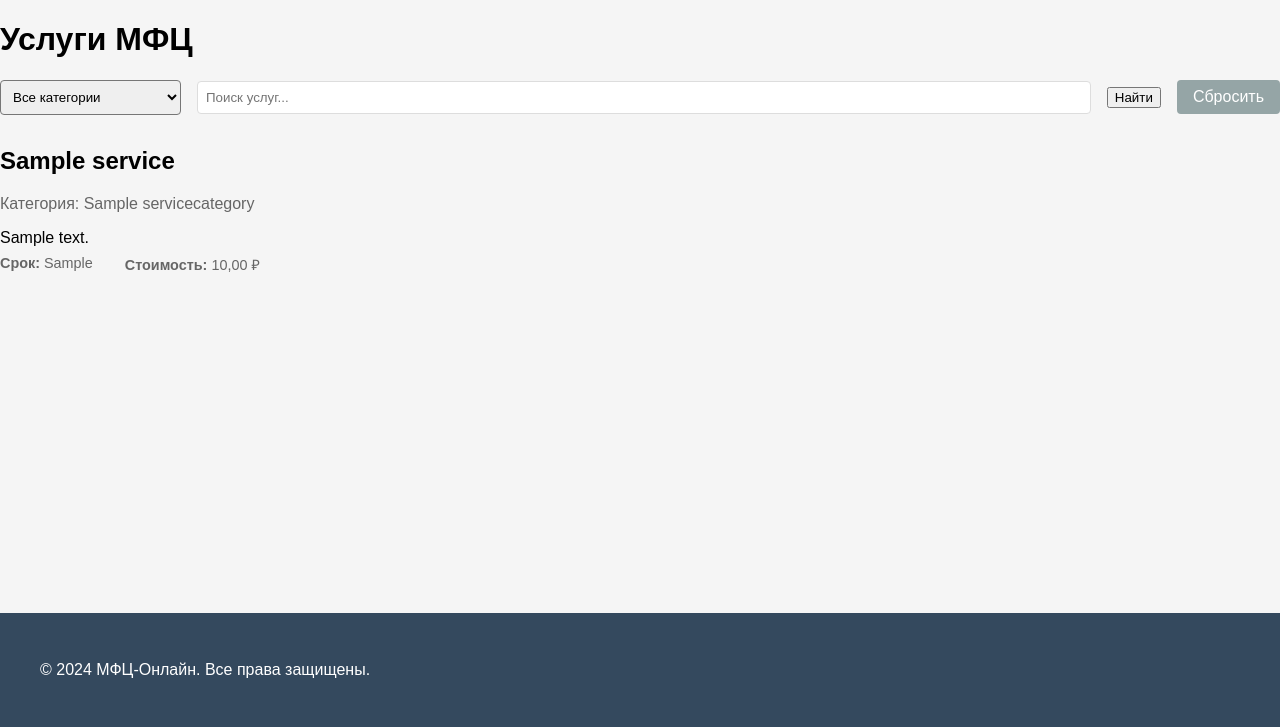
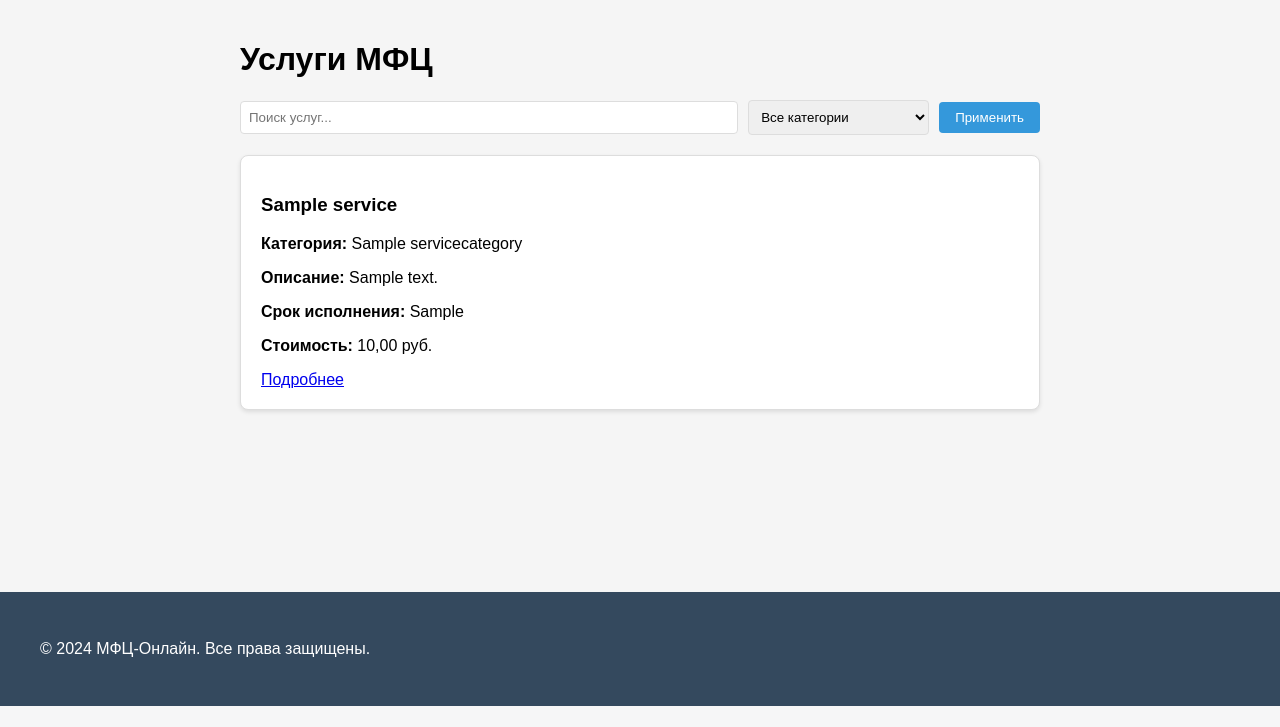
Before and after one commit to Fenere35/MFC, a Django app: page /services/ in a window 1280 px wide. Shown: the part 112-839 px from the top of the page. After the commit the page ends 818 px from the top, so only its background shows below. Run offline with Django 5.2, Linux system fonts and the light colour scheme; tables that the repository leaves empty hold one stand-in row (values such as "Sample post").

Commit message:
Исправление ошибки в service_list - добавлены возвраты HttpResponse и обработка исключений

```diff
--- a/services/templates/services/service_list.html
+++ b/services/templates/services/service_list.html
@@ -1,15 +1,21 @@
-{% extends 'services/base.html' %}
+{% extends "services/base.html" %}
 
 {% block title %}Услуги МФЦ - МФЦ-Онлайн{% endblock %}
 
 {% block content %}
+<div class="container">
     <h1>Услуги МФЦ</h1>
 
+    <!-- Общая форма для поиска и фильтрации -->
+    <form method="get" action="{% url 'services:service_list' %}" style="margin-bottom: 20px;">
+        <div style="display: flex; gap: 10px; align-items: center; flex-wrap: wrap;">
+            <!-- Поле поиска -->
+            <input type="text" name="q" placeholder="Поиск услуг..."
+                   value="{{ query|default:'' }}"
+                   style="flex: 1; min-width: 200px; padding: 8px; border: 1px solid #ddd; border-radius: 4px;">
+
             <!-- Фильтр по категориям -->
-<div style="margin-bottom: 2rem;">
-    <form method="get" class="search-form">
-        <div style="display: flex; gap: 1rem; align-items: center; flex-wrap: wrap;">
-            <select name="category" onchange="this.form.submit()" style="padding: 0.5rem; border-radius: 4px;">
+            <select name="category" style="padding: 8px; border: 1px solid #ddd; border-radius: 4px;">
                 <option value="">Все категории</option>
                 {% for category in categories %}
                     <option value="{{ category.id }}" {% if selected_category == category.id|stringformat:"i" %}selected{% endif %}>
@@ -18,44 +24,66 @@
                 {% endfor %}
             </select>
 
-            <input type="text" name="search" placeholder="Поиск услуг..." value="{{ search_query }}"
-                   style="flex: 1; min-width: 200px; padding: 0.5rem; border: 1px solid #ddd; border-radius: 4px;">
-            <button type="submit">Найти</button>
-            <a href="{% url 'services:service_list' %}" style="padding: 0.5rem 1rem; background: #95a5a6; color: white; text-decoration: none; border-radius: 4px;">
+            <!-- Кнопки -->
+            <button type="submit" style="padding: 8px 16px; background: #3498db; color: white; border: none; border-radius: 4px; cursor: pointer;">
+                Применить
+            </button>
+
+            {% if query or selected_category %}
+            <a href="{% url 'services:service_list' %}" style="padding: 8px 16px; background: #95a5a6; color: white; text-decoration: none; border-radius: 4px;">
                 Сбросить
             </a>
+            {% endif %}
         </div>
     </form>
+
+    <!-- Результаты поиска -->
+    {% if query %}
+        <div style="margin-bottom: 15px;">
+            <p>Результаты поиска по запросу: "<strong>{{ query }}</strong>"</p>
+            <p>Найдено услуг: {{ services.count }}</p>
         </div>
+    {% endif %}
 
     <!-- Список услуг -->
-<div class="service-list">
     {% for service in services %}
     <div class="card">
-            <h2>
-                <a href="{% url 'services:service_detail' service.id %}" style="color: inherit; text-decoration: none;">
-                    {{ service.name }}
-                </a>
-            </h2>
-            <p style="color: #666; margin-bottom: 0.5rem;">
-                Категория: {{ service.category.name }}
-            </p>
-            <p style="margin-bottom: 0.5rem;">{{ service.description|truncatewords:30 }}</p>
-            <div style="display: flex; gap: 2rem; color: #666; font-size: 0.9rem;">
-                <span><strong>Срок:</strong> {{ service.execution_term }}</span>
-                <span><strong>Стоимость:</strong>
+        <h3>{{ service.name }}</h3>
+        <p><strong>Категория:</strong> {{ service.category.name }}</p>
+        <p><strong>Описание:</strong> {{ service.description|truncatewords:30 }}</p>
+        <p><strong>Срок исполнения:</strong> {{ service.execution_term }}</p>
+        <p><strong>Стоимость:</strong>
             {% if service.cost > 0 %}
-                        {{ service.cost }} ₽
+                {{ service.cost }} руб.
             {% else %}
                 Бесплатно
             {% endif %}
-                </span>
-            </div>
+        </p>
+        <a href="{% url 'services:service_detail' service.id %}">Подробнее</a>
     </div>
     {% empty %}
     <div class="card">
         <p>Услуги не найдены.</p>
+        {% if query %}
+            <p>Попробуйте изменить поисковый запрос.</p>
+        {% endif %}
     </div>
     {% endfor %}
 </div>
+
+<style>
+.card {
+    background: white;
+    border: 1px solid #ddd;
+    border-radius: 8px;
+    padding: 20px;
+    margin-bottom: 15px;
+    box-shadow: 0 2px 4px rgba(0,0,0,0.1);
+}
+.container {
+    max-width: 800px;
+    margin: 0 auto;
+    padding: 20px;
+}
+</style>
 {% endblock %}
--- a/services/views.py
+++ b/services/views.py
@@ -2,183 +2,289 @@
 from django.db.models import Q, Count, Avg
 from django.utils import timezone
 from django.contrib.auth.decorators import login_required
-from django.http import HttpResponse, Http404
+from django.http import HttpResponse, Http404, JsonResponse
 from django.core.paginator import Paginator
 from .models import *
 
 def home(request):
     """Главная страница с виджетами"""
-    # Виджет 1: Последние новости
-    latest_news = News.objects.select_related('author').order_by('-published_at')[:5]
+    try:
+        # Виджет 1: Последние новости
+        latest_news = News.objects.select_related('author').order_by('-published_at')[:5]
 
-    # Виджет 2: Популярные услуги (по количеству заявлений)
-    popular_services = Service.objects.annotate(
-        application_count=Count('application')
-    ).order_by('-application_count')[:5]
+        # Виджет 2: Популярные услуги (по количеству заявлений)
+        popular_services = Service.objects.annotate(
+            application_count=Count('application')
+        ).order_by('-application_count')[:5]
 
-    # Виджет 3: Офисы МФЦ
-    offices = MFCOffice.objects.annotate(
-        service_count=Count('officeservice')
-    ).order_by('?')[:5]
+        # Виджет 3: Офисы МФЦ
+        offices = MFCOffice.objects.annotate(
+            service_count=Count('officeservice')
+        ).order_by('?')[:5]
 
-    # Виджет 4: Статистика (агрегатные функции)
-    stats = {
-        'total_services': Service.objects.count(),
-        'total_offices': MFCOffice.objects.count(),
-        'total_applications': Application.objects.count(),
-        'avg_service_cost': Service.objects.aggregate(avg_cost=Avg('cost'))['avg_cost'] or 0,
-    }
+        # Виджет 4: Статистика (агрегатные функции)
+        stats = {
+            'total_services': Service.objects.count(),
+            'total_offices': MFCOffice.objects.count(),
+            'total_applications': Application.objects.count(),
+            'avg_service_cost': Service.objects.aggregate(avg_cost=Avg('cost'))['avg_cost'] or 0,
+        }
 
-    context = {
-        'latest_news': latest_news,
-        'popular_services': popular_services,
-        'offices': offices,
-        'stats': stats,
-    }
-    return render(request, 'services/home.html', context)
+        context = {
+            'latest_news': latest_news,
+            'popular_services': popular_services,
+            'offices': offices,
+            'stats': stats,
+        }
+        return render(request, 'services/home.html', context)
+    except Exception as e:
+        return HttpResponse(f"Ошибка при загрузке главной страницы: {e}")
 
 def service_list(request):
     """Список всех услуг"""
-    services = Service.objects.select_related('category').all()
+    try:
+        print("=== SERVICE LIST DEBUG ===")
+        print("GET parameters:", dict(request.GET))
 
-    # Поиск
-    query = request.GET.get('q')
-    if query:
-        services = services.filter(
-            Q(name__icontains=query) |
-            Q(description__icontains=query)
-        )
+        # Получаем все услуги
+        services = Service.objects.select_related('category').all()
 
-    # Фильтрация по категории
-    category_id = request.GET.get('category')
-    if category_id:
-        services = services.filter(category_id=category_id)
+        # Поиск
+        query = request.GET.get('q', '')
+        print("Search query:", query)
 
-    categories = ServiceCategory.objects.all()
+        if query:
+            services = services.filter(
+                Q(name__icontains=query) |
+                Q(description__icontains=query)
+            )
+            print("Filtered services count:", services.count())
 
-    context = {
-        'services': services,
-        'categories': categories,
-        'query': query,
-        'selected_category': category_id,
-    }
-    return render(request, 'services/service_list.html', context)
+        # Фильтрация по категории
+        category_id = request.GET.get('category')
+        print("Category ID:", category_id)
+        if category_id:
+            services = services.filter(category_id=category_id)
+
+        categories = ServiceCategory.objects.all()
+
+        context = {
+            'services': services,
+            'categories': categories,
+            'query': query,
+            'selected_category': category_id,
+        }
+
+        return render(request, 'services/service_list.html', context)
+
+    except Exception as e:
+        print(f"Error in service_list: {e}")
+        return HttpResponse(f"Ошибка при загрузке услуг: {e}")
 
 def service_detail(request, service_id):
     """Детальная страница услуги"""
-    service = get_object_or_404(
-        Service.objects.select_related('category'),
-        id=service_id
-    )
+    try:
+        service = get_object_or_404(
+            Service.objects.select_related('category'),
+            id=service_id
+        )
 
-    # Офисы, где предоставляется эта услуга
-    offices_with_service = MFCOffice.objects.filter(
-        officeservice__service=service
-    ).distinct()
+        # Офисы, где предоставляется эта услуга
+        offices_with_service = MFCOffice.objects.filter(
+            officeservice__service=service
+        ).distinct()
 
-    context = {
-        'service': service,
-        'offices_with_service': offices_with_service,
-    }
-    return render(request, 'services/service_detail.html', context)
+        context = {
+            'service': service,
+            'offices_with_service': offices_with_service,
+        }
+        return render(request, 'services/service_detail.html', context)
+    except Exception as e:
+        return HttpResponse(f"Ошибка при загрузке услуги: {e}")
 
 def office_list(request):
     """Список офисов МФЦ"""
-    offices = MFCOffice.objects.all()
+    try:
+        print("=== OFFICE LIST DEBUG ===")
+        print("GET parameters:", dict(request.GET))
 
-    # Поиск
-    query = request.GET.get('q')
-    if query:
-        offices = offices.filter(
-            Q(name__icontains=query) |
-            Q(address__icontains=query)
-        )
+        offices = MFCOffice.objects.all()
 
-    context = {
-        'offices': offices,
-        'query': query,
-    }
-    return render(request, 'services/office_list.html', context)
+        # Поиск
+        query = request.GET.get('q', '')
+        print("Search query:", query)
+
+        if query:
+            offices = offices.filter(
+                Q(name__icontains=query) |
+                Q(address__icontains=query)
+            )
+            print("Filtered offices count:", offices.count())
+
+        context = {
+            'offices': offices,
+            'query': query,
+        }
+        return render(request, 'services/office_list.html', context)
+    except Exception as e:
+        return HttpResponse(f"Ошибка при загрузке офисов: {e}")
 
 def news_list(request):
     """Список новостей"""
-    news_list = News.objects.select_related('author').all()
+    try:
+        news_list = News.objects.select_related('author').all()
 
-    context = {
-        'news_list': news_list,
-    }
-    return render(request, 'services/news_list.html', context)
+        context = {
+            'news_list': news_list,
+        }
+        return render(request, 'services/news_list.html', context)
+    except Exception as e:
+        return HttpResponse(f"Ошибка при загрузке новостей: {e}")
 
 def news_detail(request, news_id):
     """Детальная страница новости"""
-    news = get_object_or_404(News.objects.select_related('author'), id=news_id)
+    try:
+        news = get_object_or_404(News.objects.select_related('author'), id=news_id)
 
-    context = {
-        'news': news,
-    }
-    return render(request, 'services/news_detail.html', context)
+        context = {
+            'news': news,
+        }
+        return render(request, 'services/news_detail.html', context)
+    except Exception as e:
+        return HttpResponse(f"Ошибка при загрузке новости: {e}")
 
 @login_required
 def application_list(request):
     """Список заявлений пользователя"""
-    applications = Application.objects.filter(
-        user=request.user
-    ).select_related('service', 'status')
+    try:
+        applications = Application.objects.filter(
+            user=request.user
+        ).select_related('service', 'status')
 
-    context = {
-        'applications': applications,
-    }
-    return render(request, 'services/application_list.html', context)
+        context = {
+            'applications': applications,
+        }
+        return render(request, 'services/application_list.html', context)
+    except Exception as e:
+        return HttpResponse(f"Ошибка при загрузке заявлений: {e}")
 
 @login_required
 def application_detail(request, application_id):
     """Детальная страница заявления"""
-    application = get_object_or_404(
-        Application.objects.select_related('service', 'status'),
-        id=application_id,
-        user=request.user
-    )
+    try:
+        application = get_object_or_404(
+            Application.objects.select_related('service', 'status'),
+            id=application_id,
+            user=request.user
+        )
 
-    context = {
-        'application': application,
-    }
-    return render(request, 'services/application_detail.html', context)
+        context = {
+            'application': application,
+        }
+        return render(request, 'services/application_detail.html', context)
+    except Exception as e:
+        return HttpResponse(f"Ошибка при загрузке заявления: {e}")
 
 def search(request):
     """Полнотекстовый поиск"""
-    query = request.GET.get('q', '')
-    results = {}
+    try:
+        query = request.GET.get('q', '')
+        results = {}
 
-    if query:
-        # Поиск по услугам
-        services = Service.objects.filter(
-            Q(name__icontains=query) |
-            Q(description__icontains=query)
-        )[:10]
+        if query:
+            # Поиск по услугам
+            services = Service.objects.filter(
+                Q(name__icontains=query) |
+                Q(description__icontains=query)
+            ).select_related('category')[:10]
 
-        # Поиск по офисам
-        offices = MFCOffice.objects.filter(
-            Q(name__icontains=query) |
-            Q(address__icontains=query)
-        )[:10]
+            # Поиск по офисам
+            offices = MFCOffice.objects.filter(
+                Q(name__icontains=query) |
+                Q(address__icontains=query)
+            )[:10]
 
-        # Поиск по новостям
-        news = News.objects.filter(
-            Q(title__icontains=query) |
-            Q(content__icontains=query)
-        )[:10]
+            # Поиск по новостям
+            news = News.objects.filter(
+                Q(title__icontains=query) |
+                Q(content__icontains=query)
+            ).select_related('author')[:10]
 
-        results = {
-            'services': services,
-            'offices': offices,
-            'news': news,
+            results = {
+                'services': services,
+                'offices': offices,
+                'news': news,
+            }
+
+        context = {
+            'query': query,
+            'results': results,
         }
+        return render(request, 'services/search.html', context)
+    except Exception as e:
+        return HttpResponse(f"Ошибка при поиске: {e}")
 
-    context = {
-        'query': query,
-        'results': results,
-    }
-    return render(request, 'services/search.html', context)
+def search_suggestions(request):
+    """API для подсказок поиска"""
+    try:
+        query = request.GET.get('q', '')
+        suggestions = []
+
+        print(f"Search suggestions request: {query}")
+
+        if len(query) >= 2:
+            # Поиск услуг для подсказок
+            services = Service.objects.filter(
+                Q(name__icontains=query)
+            )[:5]
+
+            for service in services:
+                suggestions.append({
+                    'text': service.name,
+                    'type': 'service'
+                })
+
+            # Поиск офисов для подсказок
+            offices = MFCOffice.objects.filter(
+                Q(name__icontains=query) |
+                Q(address__icontains=query)
+            )[:3]
+
+            for office in offices:
+                suggestions.append({
+                    'text': office.name,
+                    'type': 'office'
+                })
+
+            # Добавляем популярные запросы, если мало результатов
+            if len(suggestions) < 3:
+                popular_suggestions = [
+                    {'text': 'паспорт', 'type': 'popular'},
+                    {'text': 'загранпаспорт', 'type': 'popular'},
+                    {'text': 'регистрация', 'type': 'popular'},
+                    {'text': 'налоговый вычет', 'type': 'popular'},
+                    {'text': 'пособие', 'type': 'popular'},
+                ]
+
+                for pop in popular_suggestions:
+                    if query.lower() in pop['text'].lower() and len(suggestions) < 8:
+                        suggestions.append(pop)
+
+        # Убираем дубликаты по тексту
+        seen = set()
+        unique_suggestions = []
+        for s in suggestions:
+            if s['text'] not in seen:
+                seen.add(s['text'])
+                unique_suggestions.append(s)
+
+        unique_suggestions = unique_suggestions[:8]
+        print(f"Returning suggestions: {unique_suggestions}")
+
+        return JsonResponse({'suggestions': [s['text'] for s in unique_suggestions]})
+    except Exception as e:
+        print(f"Error in search_suggestions: {e}")
+        return JsonResponse({'suggestions': []})
 
 # Обработка 404 ошибки
 def custom_404(request, exception):
```
Lines whose indentation alone changed are shown as unchanged.
